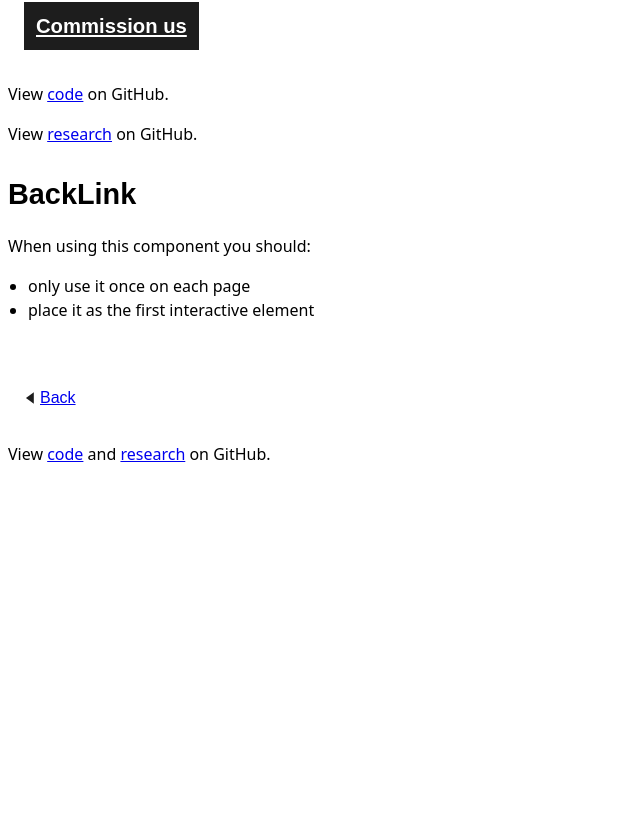
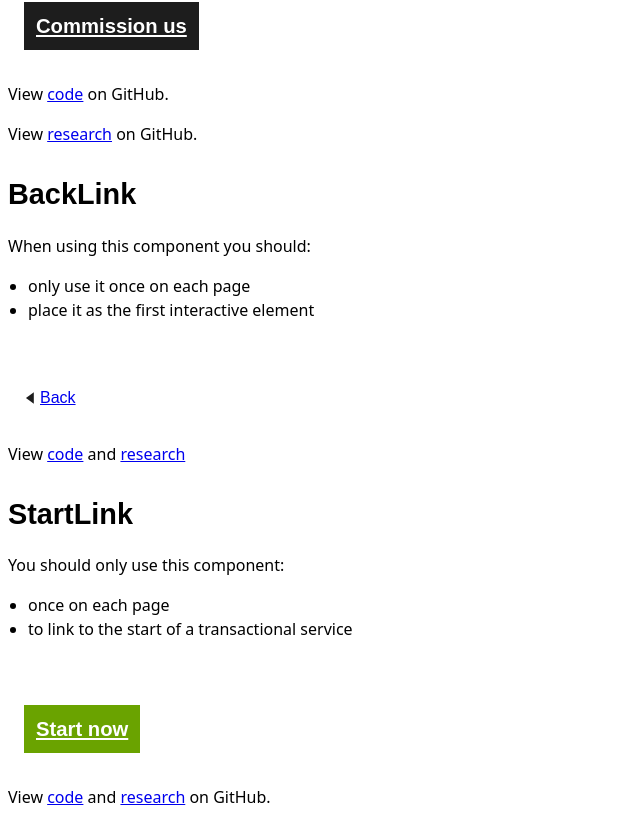
Before and after one commit to barnardos/design-system, a Gatsby app: page /guidance/linking in a window 1280 px wide. Shown: the part 1381-2206 px from the top of the page, without its empty margins (0-640 px from the left). Before the commit the page ends 1863 px from the top, so only its background shows below. Built offline with nearby package versions, Linux system fonts and the light colour scheme.

Commit message:
Add StartLink

```diff
--- /dev/null
+++ b/src/components/StartLink/index.css
@@ -0,0 +1,18 @@
+@import "../../custom-properties.css";
+
+/** @define StartLink; */
+
+.StartLink {
+  background-color: var(--green);
+  color: var(--white);
+  display: inline-block;
+  font: 600 var(--type-2)/1.5rem Nova, sans-serif;
+  padding: 0.75rem;
+  position: relative;
+  text-align: center;
+}
+
+.StartLink:hover:active,
+.StartLink:hover:hover {
+  background-color: color(var(--green) shade(10%));
+}
--- /dev/null
+++ b/src/components/StartLink/index.js
@@ -0,0 +1,16 @@
+import PropTypes from "prop-types";
+import React from "react";
+
+import "./index.css";
+
+const StartLink = ({ href }) => (
+  <a className="StartLink" href={href}>
+    {`Start now`}
+  </a>
+);
+
+StartLink.propTypes = {
+  href: PropTypes.string.isRequired
+};
+
+export default StartLink;
--- a/src/pages/guidance/linking.js
+++ b/src/pages/guidance/linking.js
@@ -8,6 +8,7 @@ import HeadingOne from "../../components/HeadingOne";
 import Link from "../../components/Link";
 import ListItem from "../../components/ListItem";
 import Paragraph from "../../components/Paragraph";
+import StartLink from "../../components/StartLink";
 import Title from "../../components/Title";
 import UnorderedList from "../../components/UnorderedList";
 
@@ -122,6 +123,21 @@ const Pages = () => (
       <Link href="https://github.com/barnardos/design-system/tree/master/src/components/BackLink">{`code`}</Link>
       {` and `}
       <Link href="https://github.com/barnardos/design-system/issues/166">{`research`}</Link>
+    </Paragraph>
+    <HeadingOne>{`StartLink`}</HeadingOne>
+    <Paragraph>{`You should only use this component:`}</Paragraph>
+    <UnorderedList>
+      <ListItem>{`once on each page`}</ListItem>
+      <ListItem>{`to link to the start of a transactional service`}</ListItem>
+    </UnorderedList>
+    <div className="Pages-example">
+      <StartLink href="http://example.org">{`Heading of section`}</StartLink>
+    </div>
+    <Paragraph>
+      {`View `}
+      <Link href="https://github.com/barnardos/design-system/tree/master/src/components/StartLink">{`code`}</Link>
+      {` and `}
+      <Link href="https://github.com/barnardos/design-system/issues/167">{`research`}</Link>
       {` on GitHub.`}
     </Paragraph>
   </div>
```
